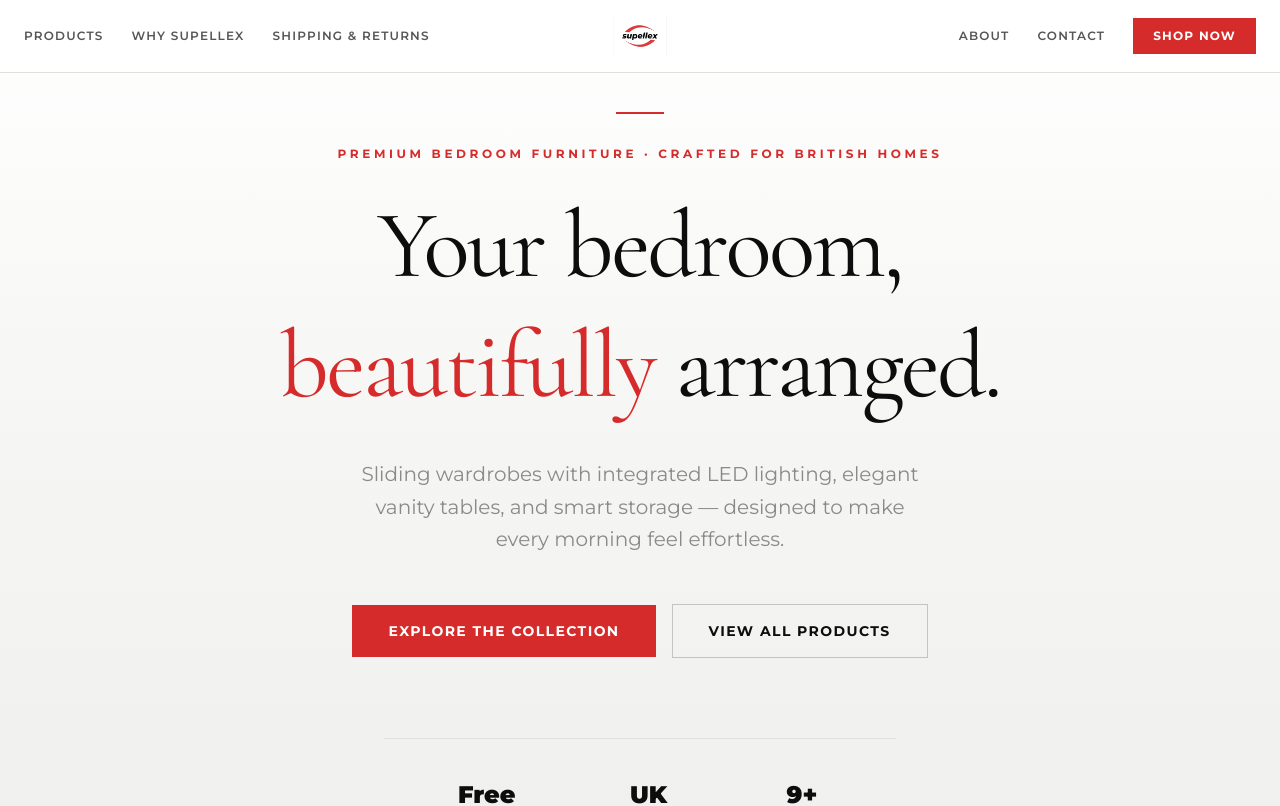
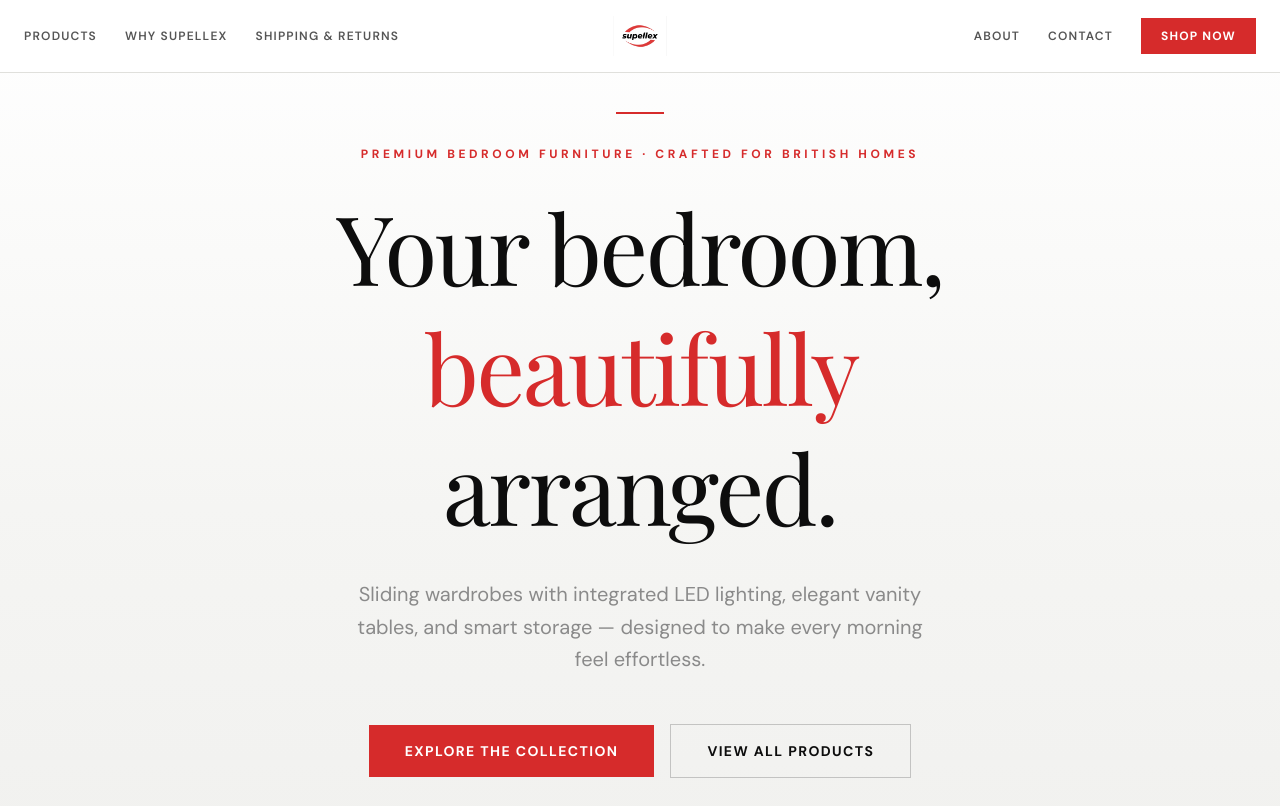
Before and after one commit to cermartin/supellex, a React (Vite) app: page / in a window 1280 px wide. Shown: the top 806 px of the page. Built offline with nearby package versions, Linux system fonts and the light colour scheme.

Commit message:
improve: swap fonts to DM Sans + Playfair Display for premium corporate feel

```diff
--- a/index.css
+++ b/index.css
@@ -2,8 +2,8 @@
 @plugin "tailwindcss-animate";
 
 @theme {
-  --font-sans: 'Montserrat', sans-serif;
-  --font-serif: 'Cormorant Garamond', serif;
+  --font-sans: 'DM Sans', sans-serif;
+  --font-serif: 'Playfair Display', serif;
 
   /* Supellex Red & Black brand palette */
   --color-brand-red:       #D62B2B;   /* primary: CTAs, accents, logo swoosh */
--- a/index.html
+++ b/index.html
@@ -6,11 +6,11 @@
     <meta name="viewport" content="width=device-width, initial-scale=1.0" />
     <meta name="description" content="Supellex – Premium bedroom furniture. Sliding wardrobes, vanity tables, bunk beds and more. Delivered across the UK." />
     <meta property="og:title" content="Supellex – Premium Bedroom Furniture" />
-    <meta property="og:description" content="Sliding wardrobes with LED lighting, vanity dressing tables, bunk beds. Shop the full range on Amazon UK." />
+    <meta property="og:description" content="Sliding wardrobes with LED lighting, vanity dressing tables, bunk beds. Free UK delivery on all orders." />
     <title>Supellex – Premium Bedroom Furniture</title>
     <link rel="preconnect" href="https://fonts.googleapis.com" />
     <link rel="preconnect" href="https://fonts.gstatic.com" crossorigin />
-    <link href="https://fonts.googleapis.com/css2?family=Montserrat:wght@300;400;500;600;700;800;900&family=Cormorant+Garamond:wght@400;500;600&display=swap" rel="stylesheet" />
+    <link href="https://fonts.googleapis.com/css2?family=DM+Sans:wght@300;400;500;600;700;800;900&family=Playfair+Display:wght@400;500;600;700;800&display=swap" rel="stylesheet" />
   </head>
   <body>
     <div id="root"></div>
```
